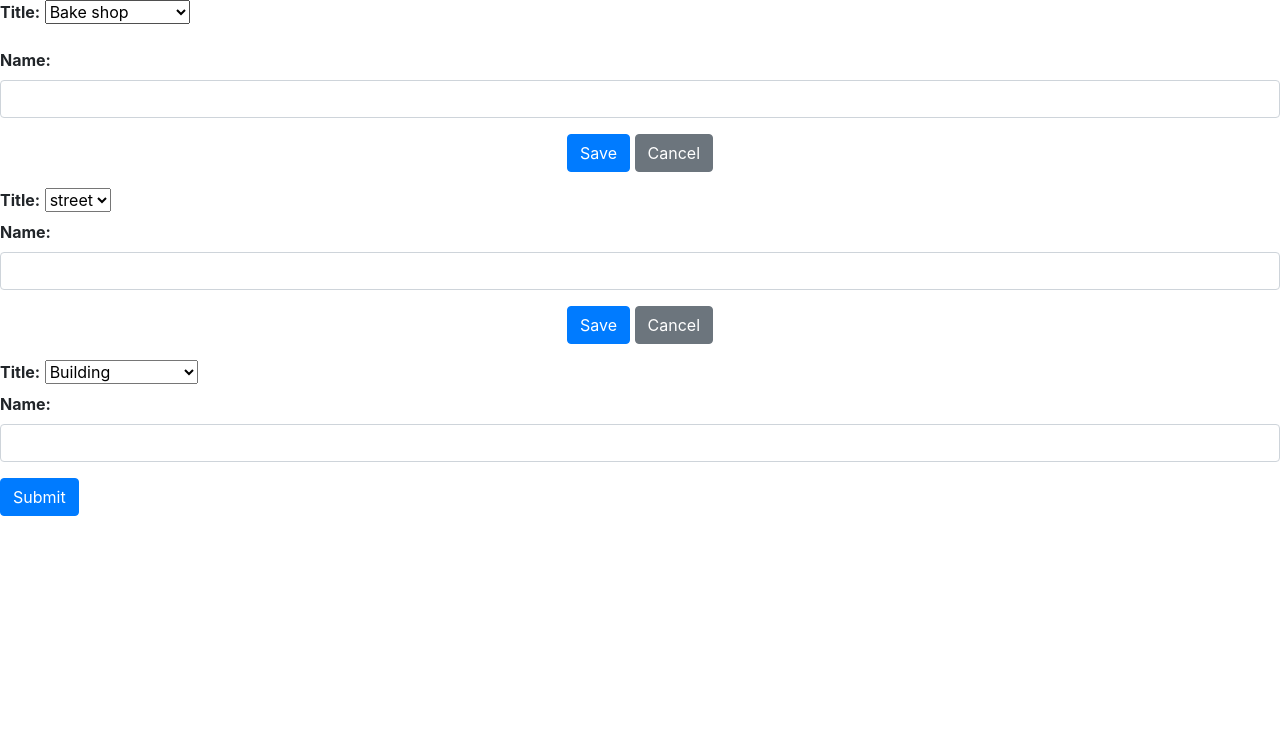
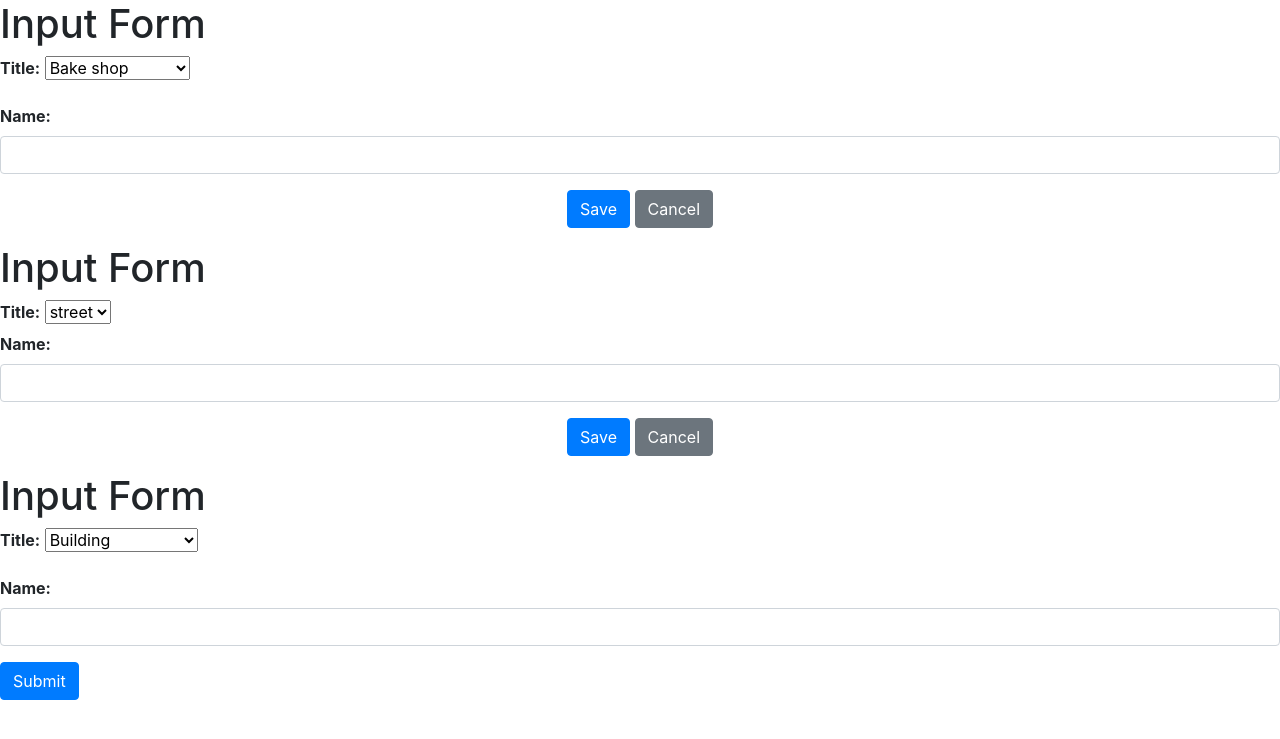
Before and after one commit to racane123/map-box-drawingboundary, a PHP site: page /admin/map.php in a window 1280 px wide. Shown: the top 739 px of the page. Run offline with PHP 8.4, Linux system fonts and the light colour scheme; some libraries are stand-ins or nearby versions.

Commit message:
dynamic form and fix the storing of the tile value

```diff
--- a/admin/map.php
+++ b/admin/map.php
@@ -1,16 +1,16 @@
 <?php
 include '../includes/header.php';
-
-
 ?>
 
 <div id="map-container mt-5">
   <div id="map"></div>
   <div class="form-container">
+
     <form id="point-form">
+      <h1>Input Form</h1>
       <div class="mb-3">
-    <label for="title" class="form-label">Title:</label>
-       <select name="title" id="title" class="form-select">
+        <label for="point-title" class="form-label">Title:</label>
+        <select name="title" id="point-title" class="form-select">
           <option value="bakeshop">Bake shop</option>
           <option value="barbershop">Barbershop</option>
           <option value="cafe">Cafe/Restaurant</option>
@@ -24,43 +24,48 @@ include '../includes/header.php';
         </select>
       </div>
       <div class="mb-3">
-       <label for="saveName" class="form-label">Name:</label>
-       <input type="text" class="form-control" id="saveName" name="saveName" required>
+        <label for="point-saveName" class="form-label">Name:</label>
+        <input type="text" class="form-control" id="point-saveName" name="saveName" required>
       </div>
       <div class="text-center">
         <button type="submit" class="btn btn-primary">Save</button>
         <button type="button" class="btn btn-secondary" onclick="cancelDrawing()">Cancel</button>
       </div>
     </form>
-
+    <!--LINE FORM-->
     <form id="line-form">
-      <label for="">Title:</label>
-        <select name="title" id="title" class="form-select">
-           <option value="bakeshop">street</option>
+      <h1>Input Form</h1>
+      <label for="line-title">Title:</label>
+      <select name="line-title" id="line-title" class="form-select">
+        <option value="street">street</option>
         <option value="rivers">River</option>
         <option value="none">None</option>
       </select>
       <div class="mb-3">
-       <label for="saveName" class="form-label">Name:</label>
-       <input type="text" class="form-control" id="saveName" name="saveName" required>
+        <label for="line-saveName" class="form-label">Name:</label>
+        <input type="text" class="form-control" id="line-saveName" name="saveName" required>
       </div>
       <div class="text-center">
         <button type="submit" class="btn btn-primary">Save</button>
         <button type="button" class="btn btn-secondary" onclick="cancelDrawing()">Cancel</button>
       </div>
     </form>
+    <!--Polygon Form-->
     <form id="polygon-form">
-      <label for="">Title:</label>
-        <select name="title" id="title" class="form-select">
+      <h1>Input Form</h1>
+      <div class="mb-3">
+      <label for="polygon-title">Title:</label>
+      <select name="title" id="polygon-title" class="form-select">
         <option value="building">Building</option>
         <option value="openlot">Open Lot</option>
         <option value="residential_area">Residential Area</option>
         <option value="commercial_area">Commercial Area</option>
         <option value="none">None</option>
       </select>
+      </div>
       <div class="mb-3">
-      <label for="saveName" class="form-label">Name:</label>
-       <input type="text" class="form-control" id="saveName" name="saveName" required>
+        <label for="polygon-saveName" class="form-label">Name:</label>
+        <input type="text" class="form-control" id="polygon-saveName" name="saveName" required>
       </div>
       <input type="hidden" id="polygon-geojson" name="polygon-geojson">
       <button type="submit" class="btn btn-primary">Submit</button>
```
Also changed, not shown: admin/usermap.php (+57 -48 lines). Lines whose indentation alone changed are shown as unchanged.
